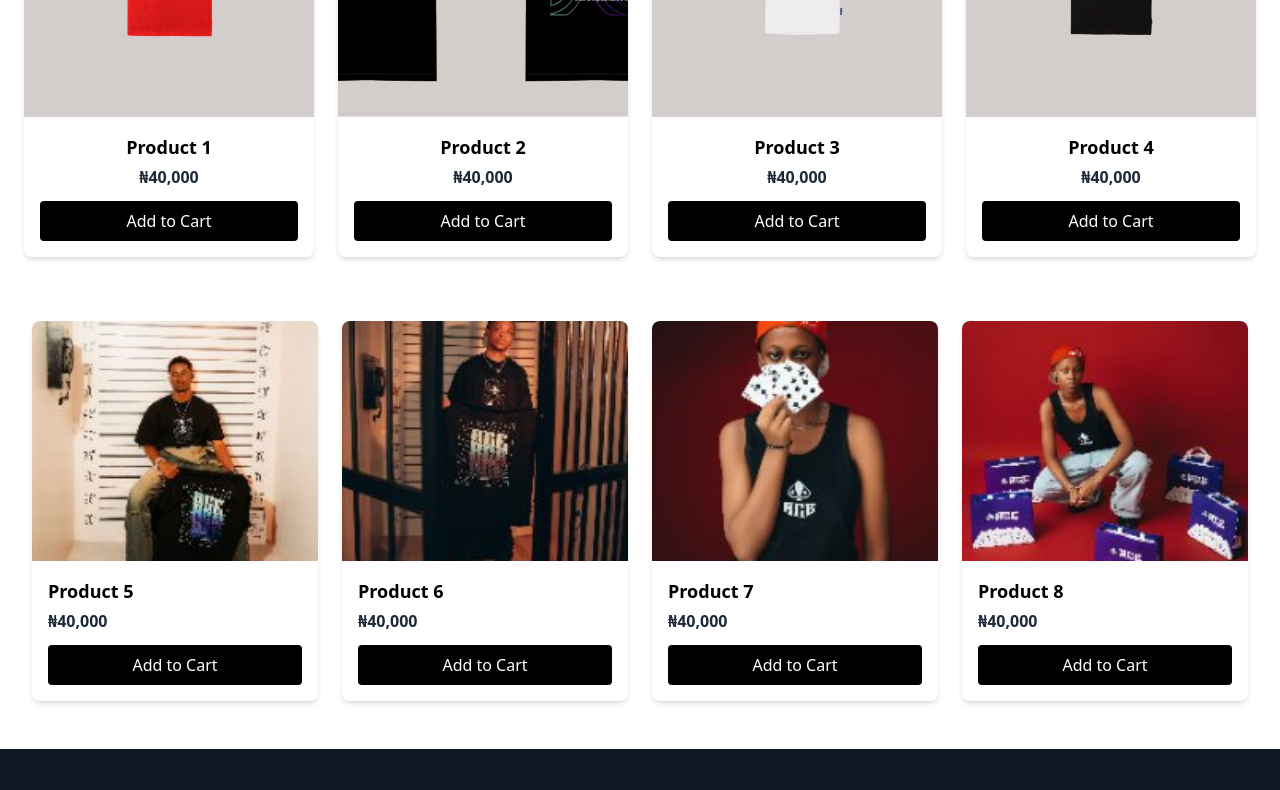
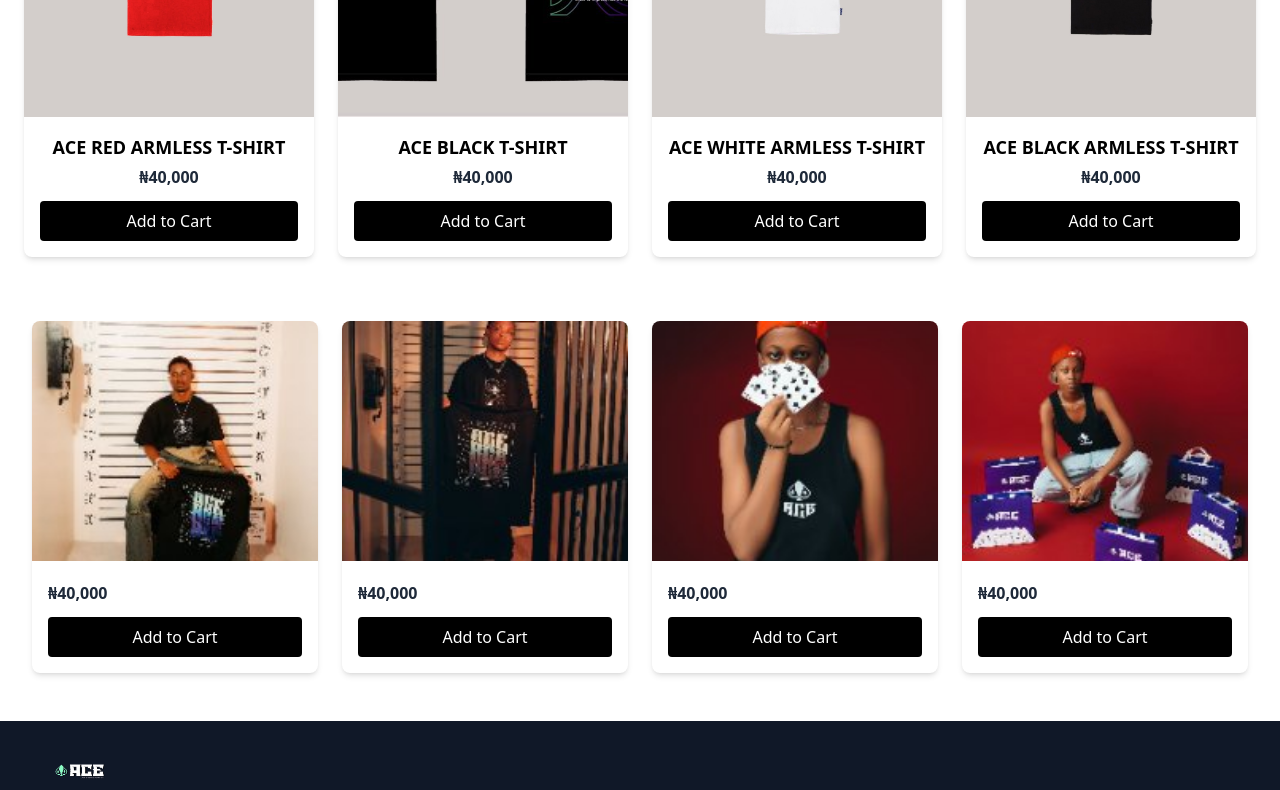
Before and after one commit to feran15/ACE-FASHION, a React (Vite) app: page / in a window 1280 px wide. Shown: the part 360-1150 px from the top of the page. Built offline with nearby package versions, Linux system fonts and the light colour scheme.

Commit message:
Updated Product name and Price

```diff
--- a/src/Components/Products.jsx
+++ b/src/Components/Products.jsx
@@ -2,10 +2,10 @@
 import { CartContext } from "../Components/CartContext";
 
 const products = [
-  { id: 1, name: "Product 5", price: "₦40,000", img: "/Pic 1.jpg" },
-  { id: 2, name: "Product 6", price: "₦40,000", img: "/Pic 2.jpg" },
-  { id: 3, name: "Product 7", price: "₦40,000", img: "/Pic 3.jpg" },
-  { id: 4, name: "Product 8", price: "₦40,000", img: "/Pic 5.jpg" }
+  { id: 1,  price: "₦40,000", img: "/Pic 1.jpg" },
+  { id: 2, price: "₦40,000", img: "/Pic 2.jpg" },
+  { id: 3,  price: "₦40,000", img: "/Pic 3.jpg" },
+  { id: 4,  price: "₦40,000", img: "/Pic 5.jpg" }
 ];
 
 const Products = () => {
--- a/src/Components/Section.jsx
+++ b/src/Components/Section.jsx
@@ -2,10 +2,10 @@
 import { CartContext } from "../Components/CartContext";
 
 const products = [
-  { id: 1, name: "Product 1", price: "₦40,000", img: "/Red.jpg" },
-  { id: 2, name: "Product 2", price: "₦40,000", img: "/Gray.jpg" },
-  { id: 3, name: "Product 3", price: "₦40,000", img: "/White.jpg" },
-  { id: 4, name: "Product 4", price: "₦40,000", img: "/Black.jpg" }
+  { id: 1, name: "ACE RED ARMLESS T-SHIRT", price: "₦40,000", img: "/Red.jpg" },
+  { id: 2, name: "ACE BLACK T-SHIRT", price: "₦40,000", img: "/Gray.jpg" },
+  { id: 3, name: "ACE WHITE ARMLESS T-SHIRT", price: "₦40,000", img: "/White.jpg" },
+  { id: 4, name: "ACE BLACK ARMLESS T-SHIRT", price: "₦40,000", img: "/Black.jpg" }
 ];
 
 const Section = () => {
```
